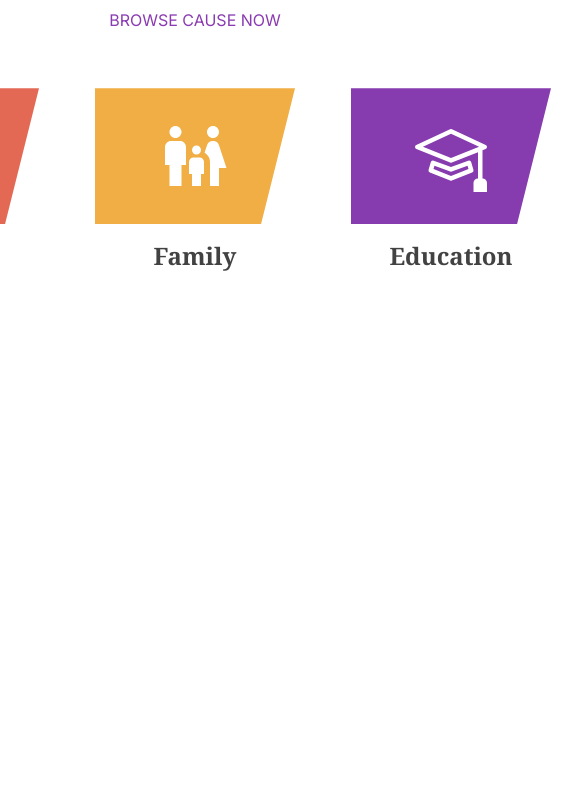
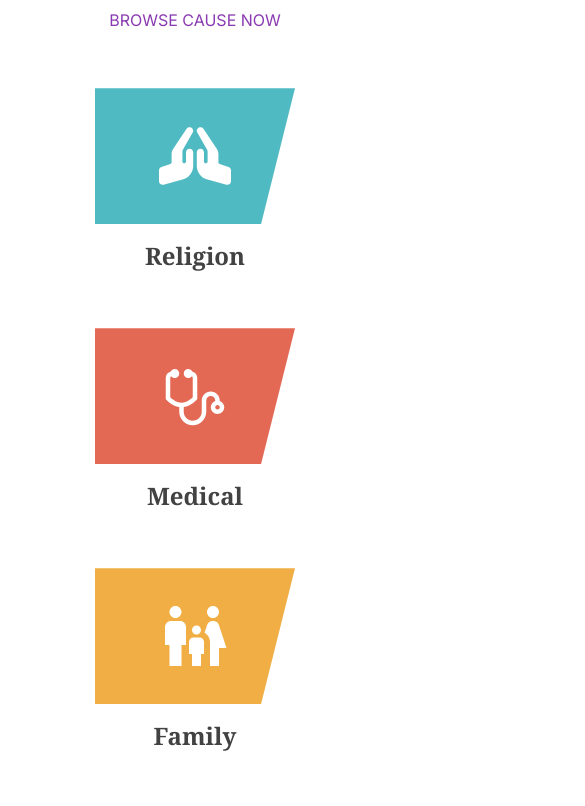
Before and after one commit to tareqhassan2014/nongorfoundation.org, a Next.js app: page / in a window 390 px wide. Shown: the part 2336-3142 px from the top of the page, 585 px wide, since content can reach past the window. Before the commit the page ends 2752 px from the top, so only its background shows below. Built offline with nearby package versions, Linux system fonts and the light colour scheme.

Commit message:
responsiveness

```diff
--- a/components/BrowseByCategorys/BrowseCategory.tsx
+++ b/components/BrowseByCategorys/BrowseCategory.tsx
@@ -11,7 +11,7 @@ const BrowseCategory = () => {
         <div className="text-[#424242] my-36">
             <h1 className="text-center text-5xl font-serif font-semibold mb-4">Browse by Categories</h1>
             <p className="uppercase text-center text-[#8a3bb1]">browse cause now</p>
-            <div className="flex justify-center gap-14 mt-14">
+            <div className="flex flex-col lg:flex-row justify-center gap-14 mt-14">
                 <div className="flex items-center flex-col">
                     <div className=" polygon_style2 py-8 px-16 bg-[#50bac3] text-white">
                         <FaHandsPraying className="text-7xl" />
```
